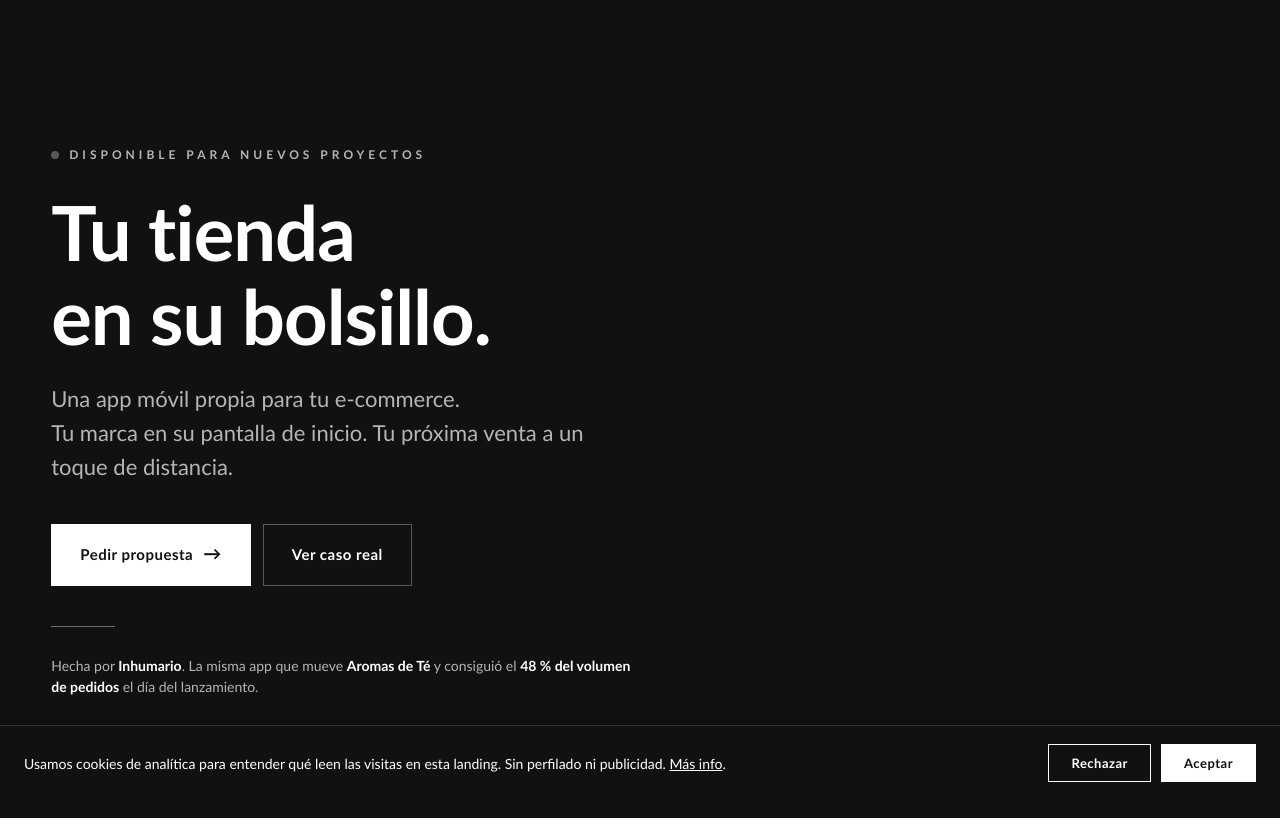
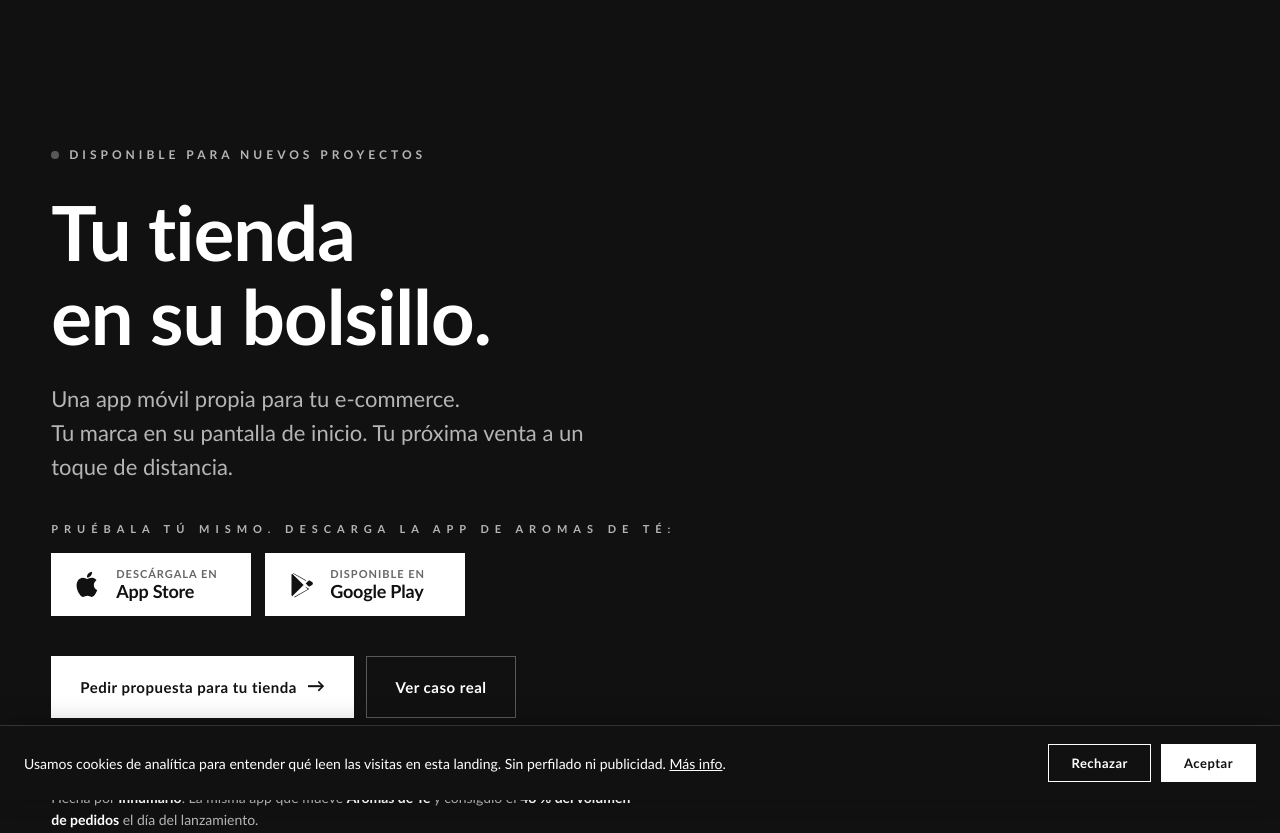
Before and after one commit to inhumario/inhumario-app-landing, a website: page public/index.html in a window 1280 px wide. Shown: the top 833 px of the page. Drawn offline with Linux system fonts and the light colour scheme.

Commit message:
Botones de descarga de Aromas de Té visibles desde el hero
Antes había que hacer scroll hasta la sección del caso para ver los enlaces a App Store y Google Play; los destinatarios de los cold emails que entran desde el correo "puedes descargarla desde app.inhumario.com" no veían dónde descargar al instante.

Ahora el hero incluye los botones (en variante clara para destacar sobre el fondo oscuro) justo bajo el lead, antes de los CTAs comerciales.

Co-Authored-By: Claude Opus 4.7 <noreply@anthropic.com>

```diff
--- a/public/index.html
+++ b/public/index.html
@@ -25,8 +25,33 @@
     <div class="tag reveal"><span class="pulse"></span> Disponible para nuevos proyectos</div>
     <h1 class="reveal" style="margin-top:24px;">Tu tienda<br>en su bolsillo.</h1>
     <p class="lead reveal">Una app móvil propia para tu e-commerce.<br>Tu marca en su pantalla de inicio. Tu próxima venta a un toque de distancia.</p>
+
+    <div class="hero-download reveal">
+      <p class="hero-download-cta">Pruébala tú mismo. Descarga la app de Aromas de Té:</p>
+      <div class="case-stores-buttons">
+        <a class="store-btn store-btn-light" href="https://apps.apple.com/es/app/aromas-de-t%C3%A9/id6771097084" target="_blank" rel="noopener" aria-label="Descargar Aromas de Té en App Store">
+          <svg class="store-btn-logo" viewBox="0 0 24 24" fill="currentColor" aria-hidden="true">
+            <path d="M17.05 12.04c-.03-2.74 2.24-4.05 2.34-4.12-1.28-1.87-3.27-2.13-3.98-2.16-1.7-.17-3.31.99-4.17.99-.86 0-2.18-.96-3.59-.94-1.85.03-3.55 1.07-4.5 2.72-1.92 3.32-.49 8.23 1.38 10.93.91 1.32 2 2.8 3.42 2.75 1.37-.06 1.89-.89 3.55-.89 1.66 0 2.13.89 3.59.86 1.48-.03 2.42-1.35 3.33-2.68 1.05-1.54 1.48-3.03 1.5-3.11-.03-.01-2.88-1.11-2.91-4.39zM14.36 4.05c.76-.92 1.27-2.2 1.13-3.47-1.09.04-2.41.72-3.2 1.64-.7.81-1.32 2.11-1.16 3.36 1.22.09 2.47-.62 3.23-1.53z"/>
+          </svg>
+          <span class="store-btn-text">
+            <span class="store-btn-small">Descárgala en</span>
+            <span class="store-btn-big">App Store</span>
+          </span>
+        </a>
+        <a class="store-btn store-btn-light" href="https://play.google.com/store/apps/details?id=com.aromasdete.app" target="_blank" rel="noopener" aria-label="Descargar Aromas de Té en Google Play">
+          <svg class="store-btn-logo" viewBox="0 0 24 24" fill="currentColor" aria-hidden="true">
+            <path d="M3.6 2.32a1.5 1.5 0 0 0-.6 1.21v16.94c0 .49.24.93.6 1.21l9.78-9.68L3.6 2.32zm10.85 10.74 2.5 2.48-11.86 6.83a1.5 1.5 0 0 0 .54.1c.26 0 .52-.07.75-.21l11.84-6.82-3.77-2.38zm6.18-3.55-2.62-1.51-2.83 2.8 2.83 2.8 2.62-1.51a1.5 1.5 0 0 0 0-2.58zM15.45 7.97 5.21 2.07a1.5 1.5 0 0 0-.75-.2c-.19 0-.37.04-.54.1l11.86 6.83-.33.17.0z"/>
+          </svg>
+          <span class="store-btn-text">
+            <span class="store-btn-small">Disponible en</span>
+            <span class="store-btn-big">Google Play</span>
+          </span>
+        </a>
+      </div>
+    </div>
+
     <div class="hero-cta-row reveal">
-      <a class="btn btn-primary" href="#contacto">Pedir propuesta <span class="arr">→</span></a>
+      <a class="btn btn-primary" href="#contacto">Pedir propuesta para tu tienda <span class="arr">→</span></a>
       <a class="btn btn-ghost" href="#caso">Ver caso real</a>
     </div>
     <div class="hero-divider"></div>
--- a/public/styles.css
+++ b/public/styles.css
@@ -274,6 +274,34 @@ p { font-size: 17px; color: var(--ink-soft); }
   font-size: 18px;
   font-weight: 700;
   letter-spacing: -0.2px;
+}
+
+/* === Hero download (botones store en el hero, fondo oscuro) === */
+.hero-download {
+  margin-top: 36px;
+  display: flex;
+  flex-direction: column;
+  align-items: flex-start;
+  gap: 16px;
+}
+.hero-download-cta {
+  font-size: 11px;
+  font-weight: 700;
+  letter-spacing: 6px;
+  text-transform: uppercase;
+  color: var(--light);
+}
+.store-btn-light {
+  background: #FFFFFF;
+  color: var(--ink);
+  border-color: #FFFFFF;
+}
+.store-btn-light:hover {
+  background: var(--light);
+  border-color: var(--light);
+}
+.store-btn-light .store-btn-small {
+  color: var(--mute);
 }
 
 /* === Benefits === */
```
